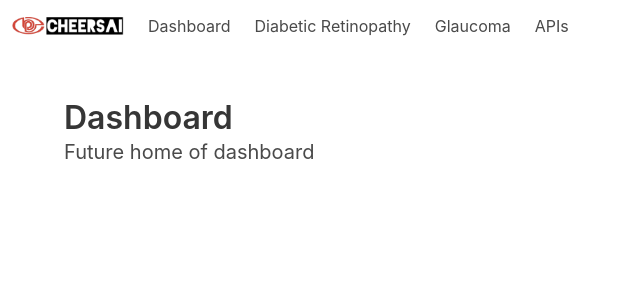
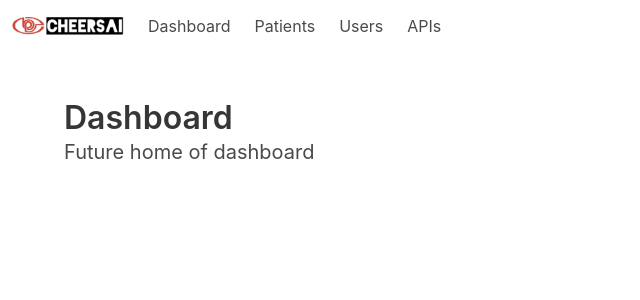
Before and after one commit to ayushsubedi/cheersAI, a Flask app: page / in a window 1280 px wide. Shown: the top 300 px of the page, without its empty margins (0-640 px from the left). Run offline with Flask 2, Linux system fonts and the light colour scheme; some libraries are stand-ins or nearby versions.

Commit message:
update layout for new design

```diff
--- a/cheersAI/routes.py
+++ b/cheersAI/routes.py
@@ -7,6 +7,10 @@ def all_patients():
     return render_template('all_patients.html')
 
 
+@application.route("/all_users", methods=['GET'])
+def all_users():
+    return render_template('all_users.html')
+
 @application.route('/')
 def index():
     return render_template("dashboard.html")
--- a/cheersAI/templates/all_patients.html
+++ b/cheersAI/templates/all_patients.html
@@ -0,0 +1,5 @@
+{% extends "base.html" %}
+{% block content %}
+<h1 class="title">Patients</h1>
+<h2 class="subtitle">Patients Record</h2>
+{% endblock %}
--- /dev/null
+++ b/cheersAI/templates/all_users.html
@@ -0,0 +1,5 @@
+{% extends "base.html" %}
+{% block content %}
+<h1 class="title">Users</h1>
+<h2 class="subtitle">Users Record</h2>
+{% endblock %}
--- a/cheersAI/templates/base.html
+++ b/cheersAI/templates/base.html
@@ -27,12 +27,12 @@
               Dashboard
             </a>
 
-            <a class="navbar-item" href="/dr">
-              Diabetic Retinopathy
+            <a class="navbar-item" href="/all_patients">
+              Patients
             </a>
 
-            <a class="navbar-item" href="/glaucoma">
-              Glaucoma
+            <a class="navbar-item" href="/all_users">
+              Users
             </a>
 
             <a class="navbar-item" href="/apidocs">
```
